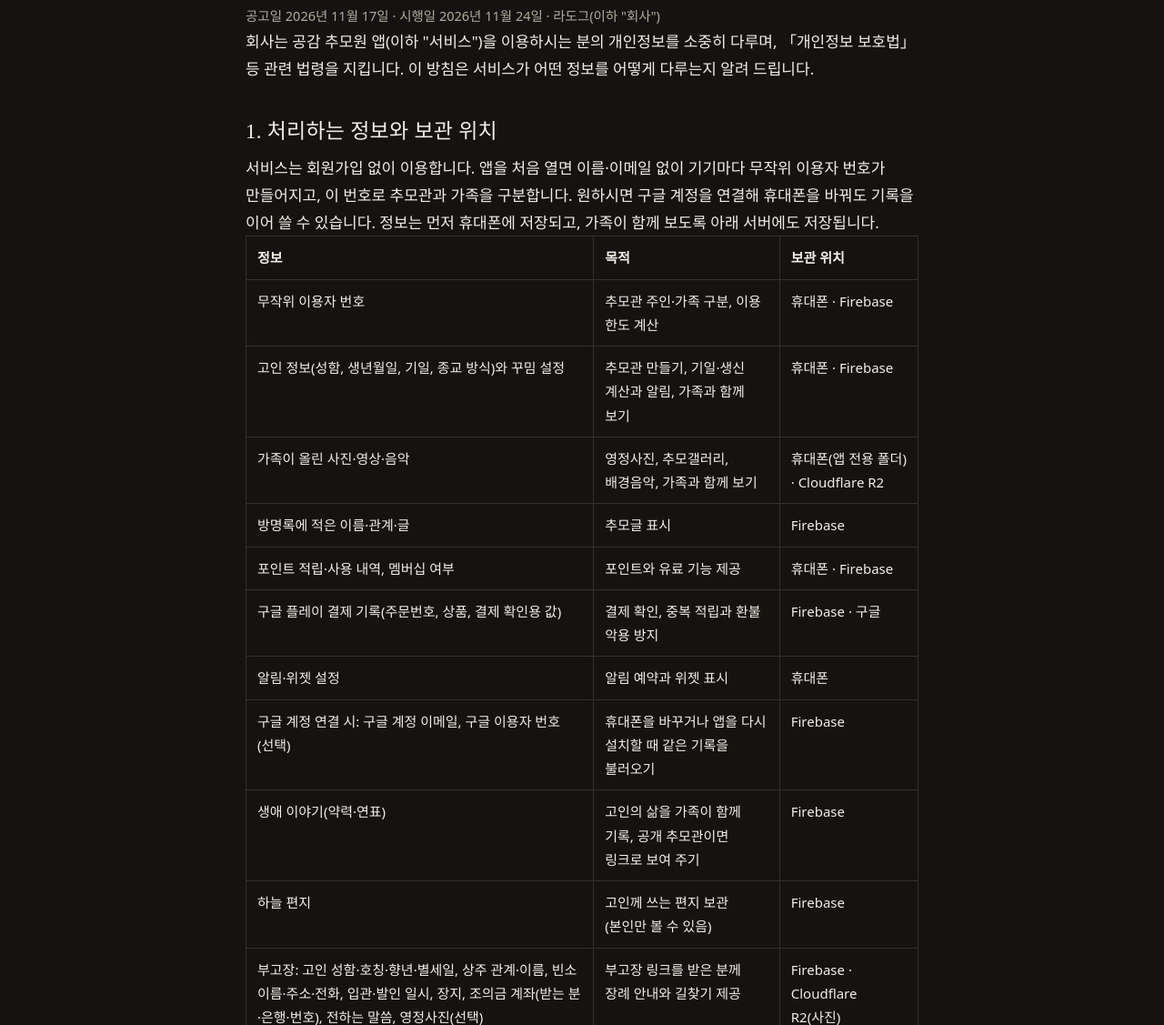
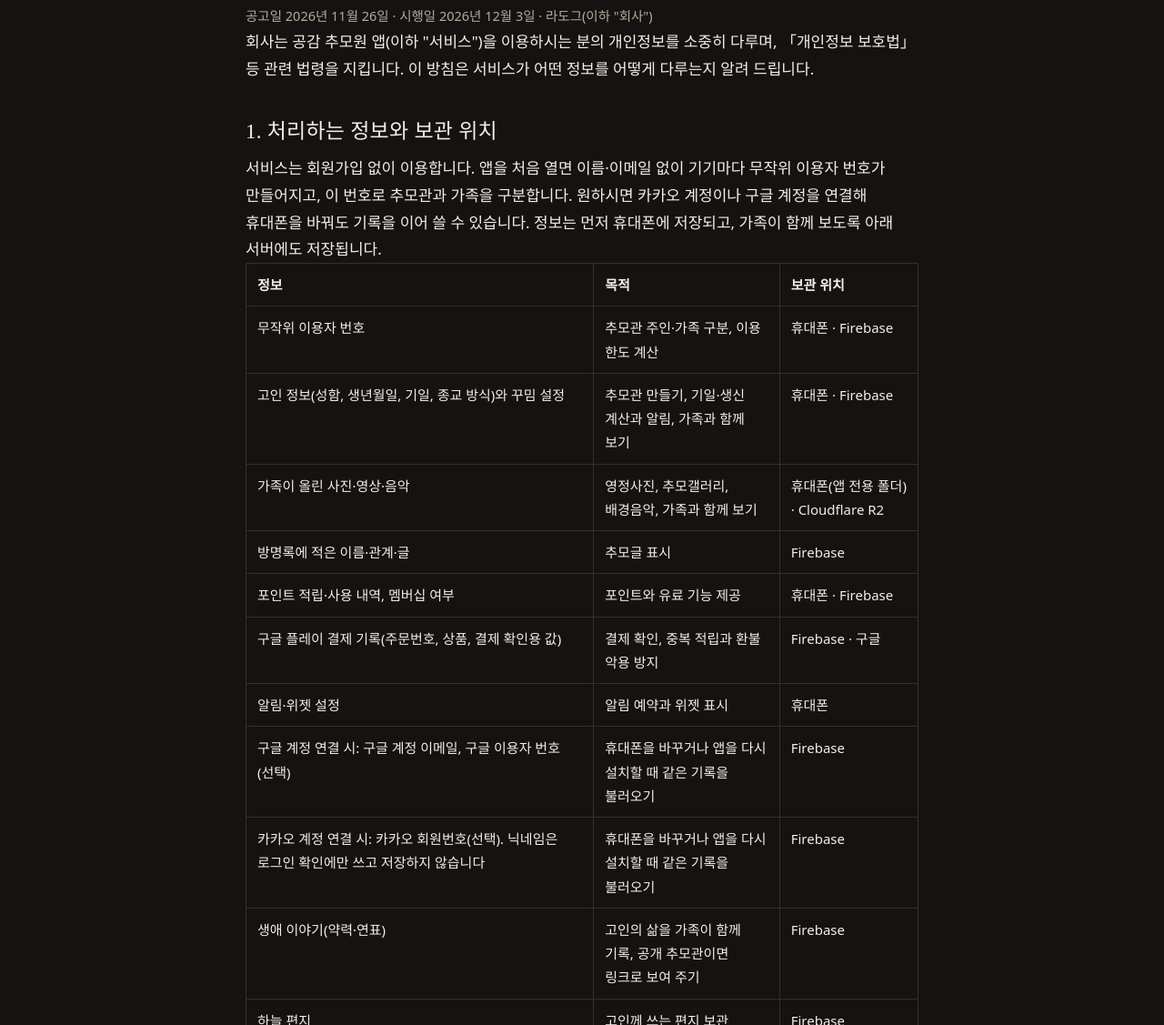
Before and after one commit to ellahack94-byte/gonggamchumowon-site, a plain HTML site: page privacy.html in a window 1280 px wide. Shown: the part 173-1300 px from the top of the page at 91% size. Drawn offline with Linux system fonts and the light colour scheme; a web font is replaced by a local one.

Commit message:
개인정보처리방침: 카카오 계정 연결 추가(12월 3일 시행)
Co-Authored-By: Claude Opus 5.5 <noreply@anthropic.com>
Claude-Session: https://claude.ai/code/session_01WvjGqiVXugAiAGwkNjewY5

```diff
--- a/privacy.html
+++ b/privacy.html
@@ -12,11 +12,11 @@
 <header class="top"><div class="wrap"><a class="brand" href="index.html"><img src="icon.png" alt="">공감 추모원</a><nav aria-label="문서"><a href="privacy.html">개인정보처리방침</a><a href="terms.html">이용약관</a><a class="cta" href="index.html">홈으로</a></nav></div></header>
 <main class="wrap doc">
 <h1>개인정보처리방침</h1>
-<p class="meta">공고일 2026년 11월 17일 · 시행일 2026년 11월 24일 · 라도그(이하 "회사")</p>
+<p class="meta">공고일 2026년 11월 26일 · 시행일 2026년 12월 3일 · 라도그(이하 "회사")</p>
 <p>회사는 공감 추모원 앱(이하 "서비스")을 이용하시는 분의 개인정보를 소중히 다루며, 「개인정보 보호법」 등 관련 법령을 지킵니다. 이 방침은 서비스가 어떤 정보를 어떻게 다루는지 알려 드립니다.</p>
 
 <h2>1. 처리하는 정보와 보관 위치</h2>
-<p>서비스는 회원가입 없이 이용합니다. 앱을 처음 열면 이름·이메일 없이 기기마다 무작위 이용자 번호가 만들어지고, 이 번호로 추모관과 가족을 구분합니다. 원하시면 구글 계정을 연결해 휴대폰을 바꿔도 기록을 이어 쓸 수 있습니다. 정보는 먼저 휴대폰에 저장되고, 가족이 함께 보도록 아래 서버에도 저장됩니다.</p>
+<p>서비스는 회원가입 없이 이용합니다. 앱을 처음 열면 이름·이메일 없이 기기마다 무작위 이용자 번호가 만들어지고, 이 번호로 추모관과 가족을 구분합니다. 원하시면 카카오 계정이나 구글 계정을 연결해 휴대폰을 바꿔도 기록을 이어 쓸 수 있습니다. 정보는 먼저 휴대폰에 저장되고, 가족이 함께 보도록 아래 서버에도 저장됩니다.</p>
 <div class="tablebox"><table>
 <tr><th>정보</th><th>목적</th><th>보관 위치</th></tr>
 <tr><td>무작위 이용자 번호</td><td>추모관 주인·가족 구분, 이용 한도 계산</td><td>휴대폰 · Firebase</td></tr>
@@ -27,6 +27,7 @@
 <tr><td>구글 플레이 결제 기록(주문번호, 상품, 결제 확인용 값)</td><td>결제 확인, 중복 적립과 환불 악용 방지</td><td>Firebase · 구글</td></tr>
 <tr><td>알림·위젯 설정</td><td>알림 예약과 위젯 표시</td><td>휴대폰</td></tr>
 <tr><td>구글 계정 연결 시: 구글 계정 이메일, 구글 이용자 번호(선택)</td><td>휴대폰을 바꾸거나 앱을 다시 설치할 때 같은 기록을 불러오기</td><td>Firebase</td></tr>
+<tr><td>카카오 계정 연결 시: 카카오 회원번호(선택). 닉네임은 로그인 확인에만 쓰고 저장하지 않습니다</td><td>휴대폰을 바꾸거나 앱을 다시 설치할 때 같은 기록을 불러오기</td><td>Firebase</td></tr>
 <tr><td>생애 이야기(약력·연표)</td><td>고인의 삶을 가족이 함께 기록, 공개 추모관이면 링크로 보여 주기</td><td>Firebase</td></tr>
 <tr><td>하늘 편지</td><td>고인께 쓰는 편지 보관(본인만 볼 수 있음)</td><td>Firebase</td></tr>
 <tr><td>부고장: 고인 성함·호칭·향년·별세일, 상주 관계·이름, 빈소 이름·주소·전화, 입관·발인 일시, 장지, 조의금 계좌(받는 분·은행·번호), 전하는 말씀, 영정사진(선택)</td><td>부고장 링크를 받은 분께 장례 안내와 길찾기 제공</td><td>Firebase · Cloudflare R2(사진)</td></tr>
@@ -53,6 +54,7 @@
 <tr><td>Cloudflare, Inc. (R2)</td><td>사진·영상·음악 파일 저장</td><td>가족이 올린 사진·영상·음악</td><td>아시아·태평양 지역 데이터센터</td></tr>
 <tr><td>Google LLC (구글 플레이)</td><td>결제 처리</td><td>결제 정보</td><td>미국 등</td></tr>
 <tr><td>Google LLC (Firebase Hosting·Crashlytics·구글 로그인)</td><td>부고장 링크 미리보기 제공, 앱 오류 기록 수집, 구글 계정 연결</td><td>부고장 제목·빈소·발인 일시, 앱 오류 기록, 구글 계정 이메일</td><td>미국 등</td></tr>
+<tr><td>(주)카카오</td><td>카카오 로그인(본인 확인)</td><td>카카오 로그인 요청 정보</td><td>대한민국</td></tr>
 <tr><td>Cloudflare, Inc. (R2)</td><td>부고장 영정사진 저장</td><td>부고장에 넣은 영정사진</td><td>아시아·태평양 지역 데이터센터</td></tr>
 </table></div>
 <p>정보는 이용자가 앱을 쓰는 동안 암호화된 통신으로 수시로 전송되며, 아래 4항의 기간 동안 보관됩니다. 국외 보관을 원하지 않으시면 사진·영상을 올리지 않으시거나 추모관을 지우시면 됩니다. 이용자가 공유 기능을 쓰면 이용자가 고른 앱(카카오톡, 문자 등)으로 추모원 번호와 안내 문구가 전달됩니다.</p>
@@ -79,7 +81,7 @@
 <p>회사가 운영하는 공개 추모관에는 언론에 공개된 사실 정보와 영정사진을 씁니다. 유족께서 원하지 않으시면 연락 주시는 즉시 내리거나 바꿉니다.</p>
 
 <h2>8. 방침의 변경</h2>
-<p>이 방침을 바꿀 때는 시행 7일 전에 앱과 이 페이지로 알려 드립니다. 이번 방침은 구글 계정 연결, 계정 삭제, 모바일 부고장, 앱 없이 링크로 조문하기, 생애 이야기, 하늘 편지, 앱 오류 기록을 더하며 고쳤습니다.</p>
+<p>이 방침을 바꿀 때는 시행 7일 전에 앱과 이 페이지로 알려 드립니다. 이번 방침은 카카오 계정 연결, 구글 계정 연결, 계정 삭제, 모바일 부고장, 앱 없이 링크로 조문하기, 생애 이야기, 하늘 편지, 앱 오류 기록을 더하며 고쳤습니다.</p>
 
 <h2>9. 개인정보 보호책임자</h2>
 <p>성명: 최사무엘 (대표)<br>이메일: ellahack94@gmail.com</p>
```
